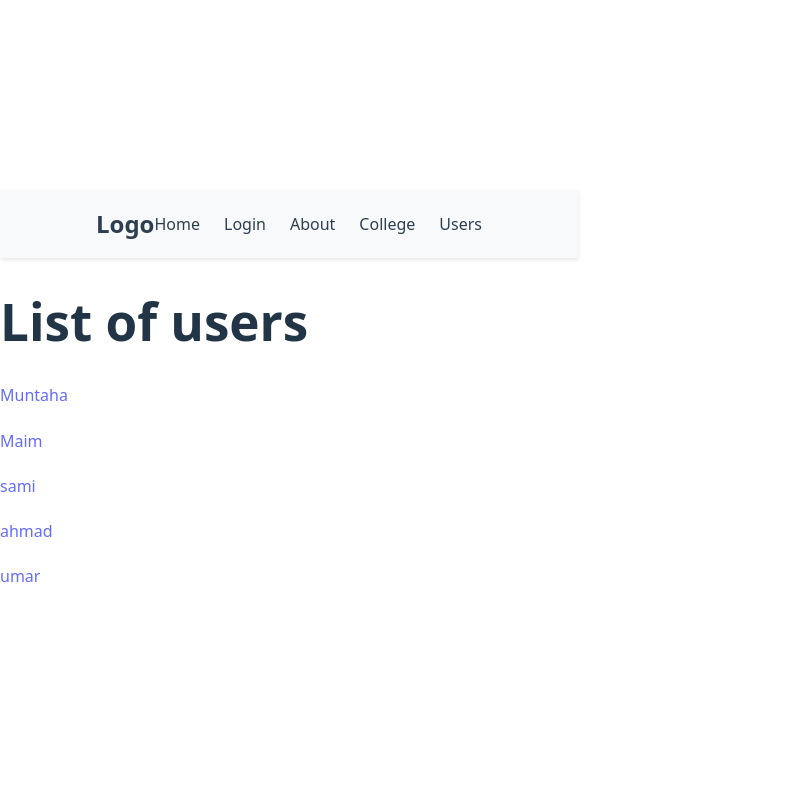
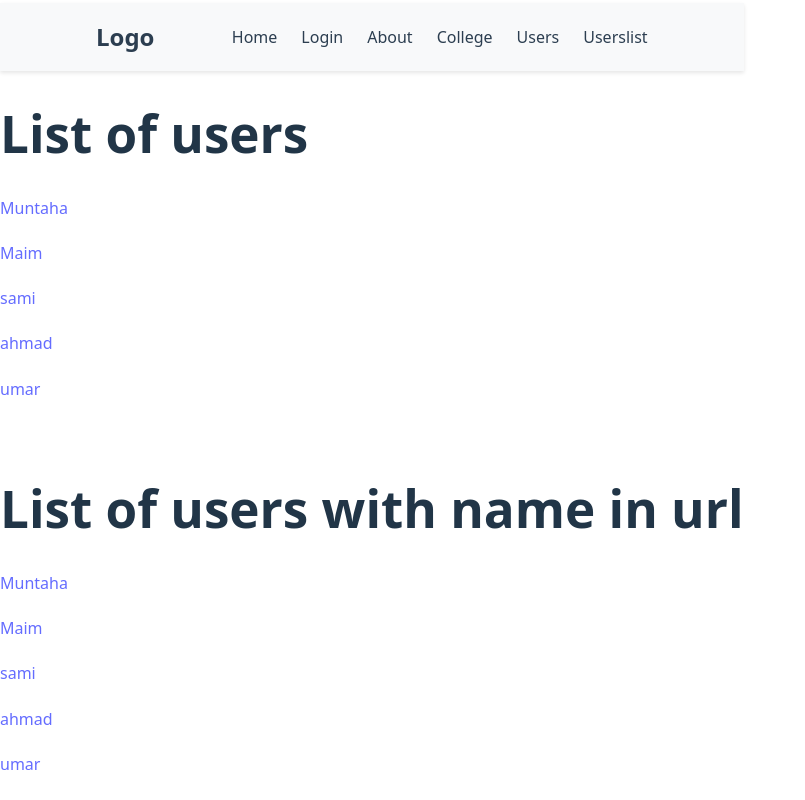
Before and after one commit to Muntahasiddique/react_blog, a React (Vite) app in the folder reactrouter7/: page /Users in a window 1280 px wide. Shown: the whole page, without its empty margins (0-805 px from the left). Built offline with nearby package versions, Linux system fonts and the light colour scheme.

Commit message:
Addeed optional segement using ?

```diff
--- a/reactrouter7/src/App.jsx
+++ b/reactrouter7/src/App.jsx
@@ -21,8 +21,8 @@ function App() {
      <Route path="/user/page" element={<Pagetwo />} />
       </Route>
       {/* user dynamic id */}
-       <Route path="/Users" element={<Users />} />
-         <Route path="/Users/:id" element={<UserDetails/>} />
+    <Route path="/Users/list?" element={<Users />} />
+         <Route path="/Users/:id/:name?" element={<UserDetails/>} />
 
 
 
--- a/reactrouter7/src/navbar.jsx
+++ b/reactrouter7/src/navbar.jsx
@@ -27,6 +27,9 @@ export function Navigationbar () {
            <li>
             <Link className="link" to="Users">Users</Link>
           </li>
+            <li>
+            <Link className="link" to="Users/list">Userslist</Link>
+          </li>
         </ul>
       </nav>
     </header>
--- a/reactrouter7/src/users.jsx
+++ b/reactrouter7/src/users.jsx
@@ -18,6 +18,15 @@ export function Users() {
             </div>
         ))
       }
+     <br />
+     <h1>List of users with name in url</h1>
+      {
+        UserData.map((item )=>(
+            <div>
+                <h4  > <Link to={"/Users/" + item.id +"/"+item.name} >{item.name}</Link> </h4>
+            </div>
+        ))
+      }
 
 
     </>
```
